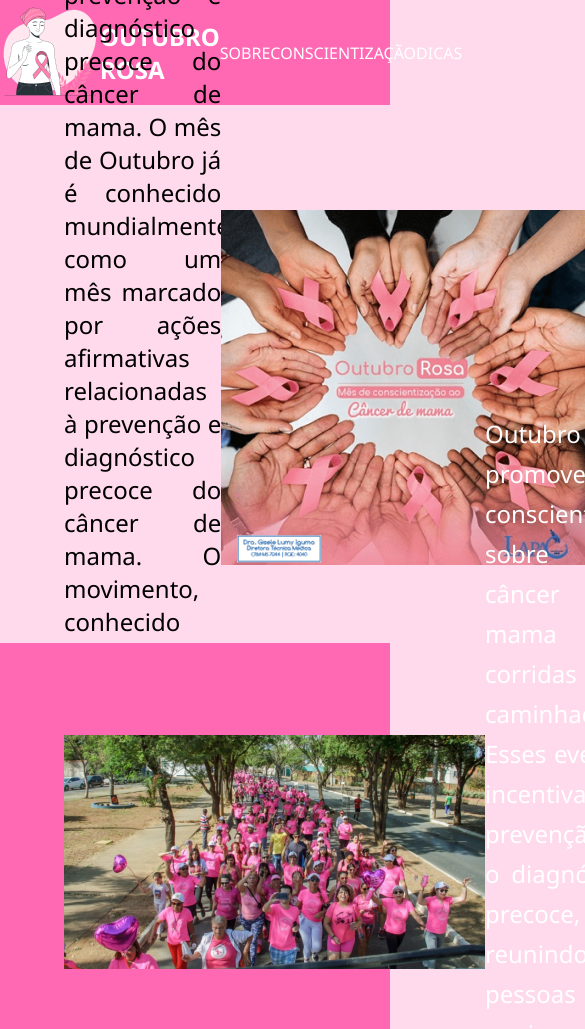
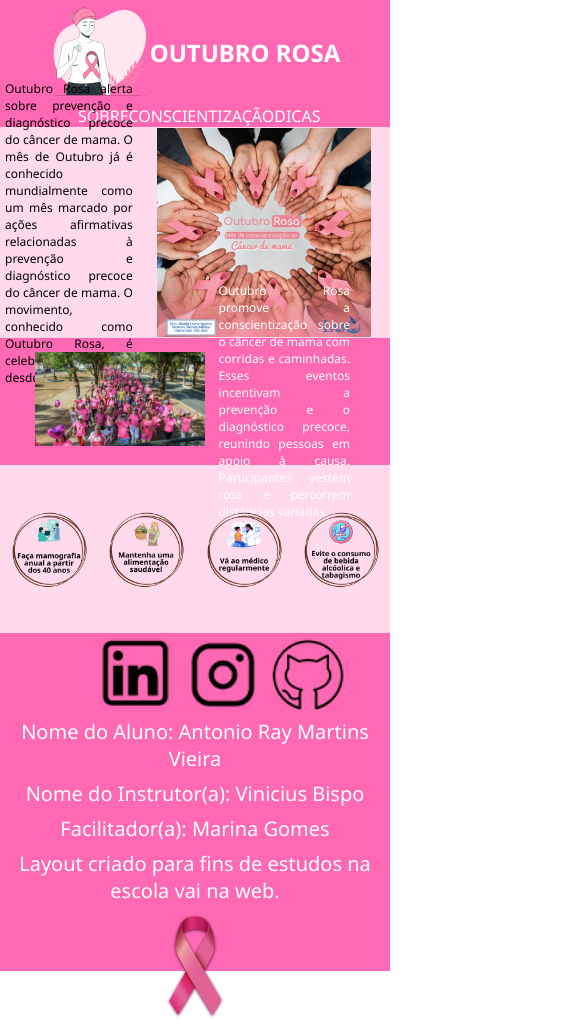
Before and after one commit to rhaymarthins/outubro-rosa, a plain HTML site: page index.html in a window 390 px wide. Shown: the top 1029 px of the page, 585 px wide, since content can reach past the window. Drawn offline with Linux system fonts and the light colour scheme.

Commit message:
Melhorando a estilizaçao

```diff
--- a/style.scss
+++ b/style.scss
@@ -8,18 +8,14 @@
     font-family: 'Noto Sans', sans-serif;
 }
 
-body {
-    background-color: #FFD9EC;
-}
-
 header {
     background-color: #FF69B4;
     color: white;
-    height: 10%;
-    width: 100%;
+    height: 15vh;
     display: flex;
     justify-content: space-evenly;
     align-items: center;
+    // padding: 0px 50px 0px 50px;
 
     .logo {
         display: flex;
@@ -56,59 +52,52 @@ header {
 
 // Main
 main {
-    display: flex;
-    flex-direction: column;
-    align-items: center;
-    padding: 2rem 0;
-
     p {
-        width: 37rem;
-        font-size: 1.5rem;
+        font-size: 25px;
         text-align: justify;
-        width: 60%;
+        width: 50%;
         // border: 2px solid black;
     }
 }
 
 // Seção Sobre
 .sobre {
-    width: 100%;
     height: 60vh;
     background-color: #FFD9EC;
     display: flex;
     justify-content: space-around;
     align-items: center;
-    padding: 2rem 4rem;
+
+    img {
+        width: auto;
+    }
 }
 
 // Seção Conscientizacao
 .conscientizacao {
-    width: 100%;
-    height: 50vh;
+    height: 45vh;
     background-color: #FF69B4;
     color: white;
     display: flex;
     justify-content: space-around;
     align-items: center;
-    padding: 2rem 4rem;
+    padding: 0px 35px 0px 35px;
 
     p {
         color: white;
-        font-size: 1.5rem;
-        line-height: 2.5rem;
+        font-size: 25px;
         text-align: justify;
-        max-width: 64.8rem;
     }
 
 }
 
 // Seção Dicas
 .dicas {
-    width: 100%;
+    background-color: #FFD9EC;
     display: flex;
     align-items: center;
-    padding: 2rem 4rem;
-    justify-content: space-between;
+    height: 65vh;
+    justify-content: space-evenly;
 }
 
 // Footer
@@ -116,19 +105,23 @@ main {
     display: flex;
     justify-content: space-between;
     align-items: center;
-    padding: 2rem;
+    padding: 10px 50px 10px 50px;
     background-color: #FF69B4;
     color: white;
-    font-size: 1.2rem;
 
     .social {
+        // border: 2px solid black;
         display: flex;
-        gap: 1.5rem;
+        gap: 20px;
 
         a {
+            display: grid;
+            place-items: center;
+
             img {
                 width: 5rem;
                 transition: transform 0.3s;
+                align-items: center;
 
                 &:hover {
                     transform: scale(1.1);
@@ -142,14 +135,166 @@ main {
         // border: 2px solid black;
 
         p {
-            margin-bottom: 0.5rem;
+            font-size: 20px;
+            margin-bottom: 8px;
         }
     }
 
     .laco {
         img {
-            width: 8rem;
+            width: 105px;
             // border: 2px solid black;
         }
     }
 }
+
+@media (max-width: 900px) {
+    main {
+        p {
+            font-size: 18px;
+            text-align: justify;
+            width: 50%;
+            // border: 2px solid black;
+        }
+    }
+
+    .sobre {
+        // border: 2px solid black;
+        height: 32vh;
+        // border: 2px solid black;
+
+        // padding: 80px 30px 80px 30px;
+        figure {
+            display: grid;
+            place-items: center;
+
+            img {
+                width: 85%;
+                height: auto;
+                align-items: center;
+            }
+        }
+    }
+
+    .conscientizacao {
+        height: 25vh;
+
+        img {
+            width: 95%;
+            height: auto;
+            align-items: center;
+        }
+
+        p {
+            font-size: 18px;
+            text-align: justify;
+            width: 50%;
+            // border: 2px solid black;
+        }
+    }
+
+    .dicas {
+        height: 25vh;
+
+        figure {
+            display: grid;
+            place-items: center;
+
+            img {
+                width: 80%;
+                height: auto;
+                align-items: center;
+            }
+        }
+    }
+
+    .footer {
+        padding: 5px 25px 5px 25px;
+        height: 20vh;
+
+        .social {
+            gap: 5px;
+            width: 30%;
+        }
+    }
+}
+
+@media (max-width: 550px) {
+    header {
+        height: auto;
+        flex-direction: column;
+        padding: 0px;
+    }
+
+    main {
+        p {
+            font-size: 12px;
+            text-align: justify;
+            width: 50%;
+            // border: 2px solid black;
+            padding: 0px 5px 0px 5px;
+        }
+    }
+
+    .sobre {
+        // border: 2px solid black;
+        height: 25vh;
+
+        figure {
+            display: grid;
+            place-items: center;
+
+            img {
+                width: 85%;
+                height: auto;
+                align-items: center;
+            }
+        }
+    }
+
+    .conscientizacao {
+        height: 15vh;
+
+        img {
+            width: 95%;
+            height: auto;
+            align-items: center;
+        }
+
+        p {
+            font-size: 12px;
+            text-align: justify;
+            width: 100%;
+            padding: 0px 5px 0px 5px;
+            // border: 2px solid black;
+        }
+    }
+
+    .dicas {
+        height: 20vh;
+
+        figure {
+            display: grid;
+            place-items: center;
+
+            img {
+                width: 80%;
+                height: auto;
+                align-items: center;
+            }
+        }
+    }
+
+    .footer {
+        flex-direction: column;
+        align-items: center;
+        height: 40vh;
+        padding: 0px;
+
+        .social {
+            align-items: center;
+            justify-content: space-around;
+            width: 50%;
+        }
+    }
+}
```
Also changed, not shown: style.css, 1 other file.
